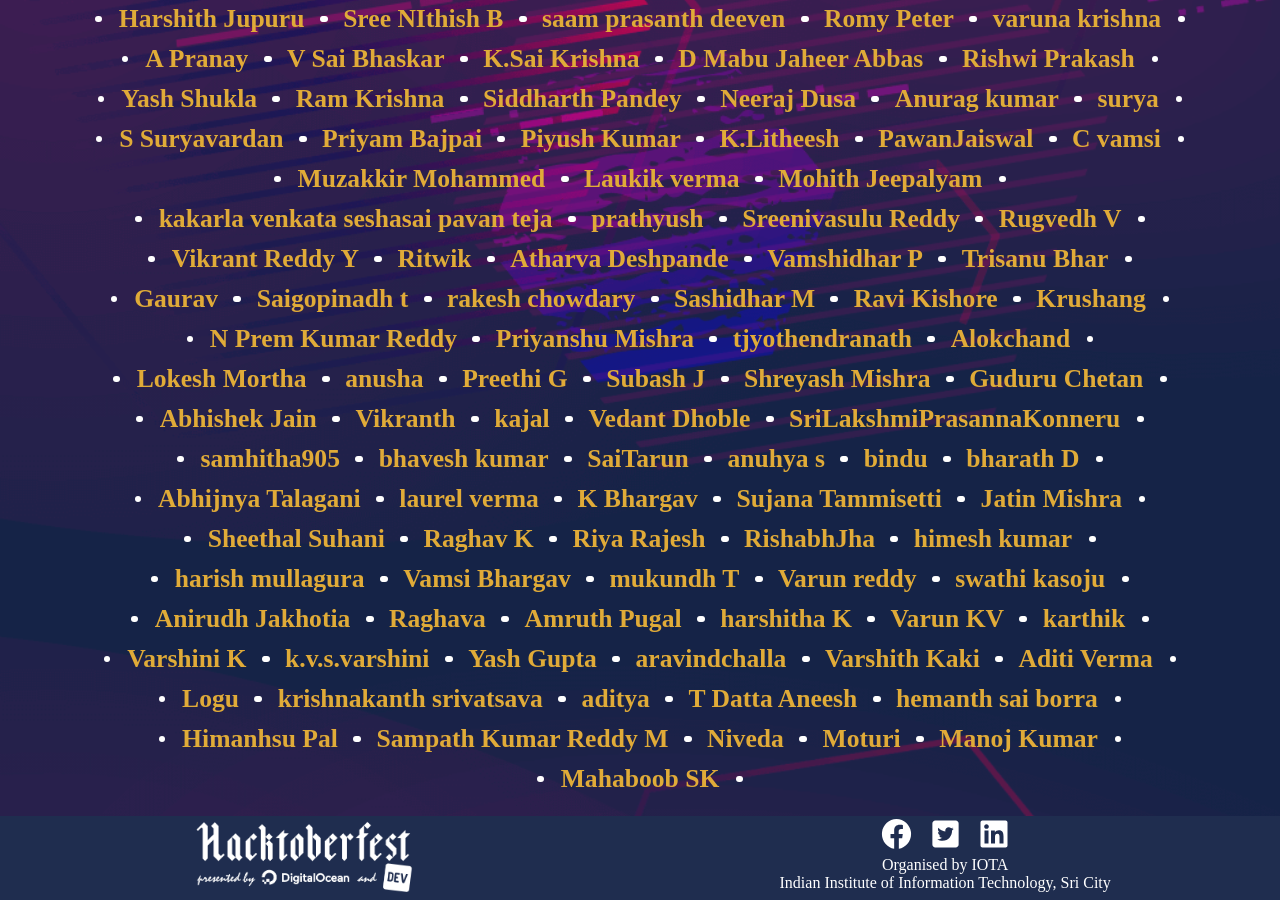
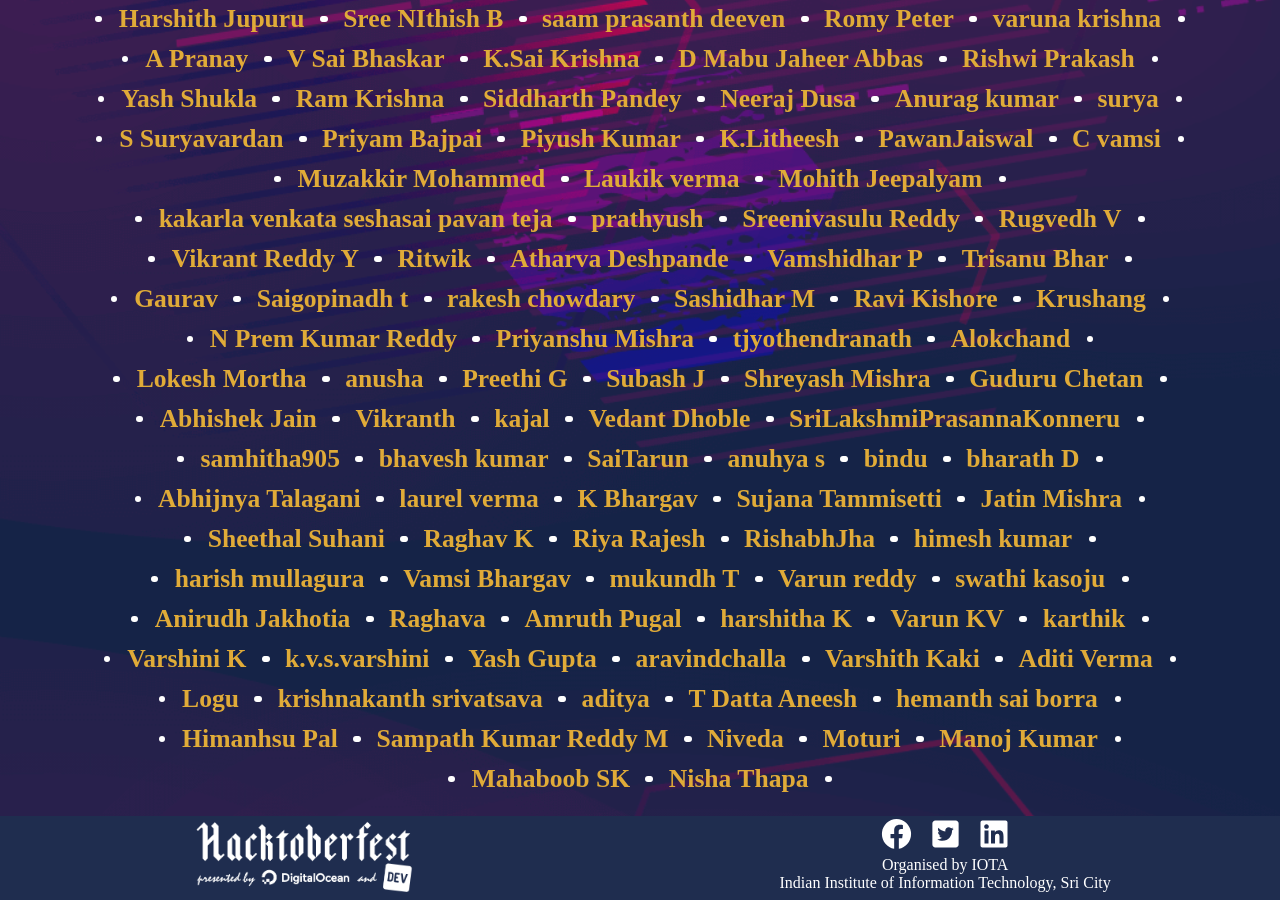
Before and after one commit to Project-Club-IIITS/hacktoberfest2019-participants, a Jekyll site: the page index.html, which Jekyll copies as it is, in a window 1280 px wide and 900 px high, scrolled down 694 px. Built offline with Jekyll 4.4.1, drawn with Linux system fonts in a browser that asks for light colours; some web fonts are replaced.

Commit message:
updated index.html

```diff
--- a/index.html
+++ b/index.html
@@ -204,6 +204,7 @@
             <li><a href="https://github.com/shashank4602ashank">Moturi</a></li>
             <li><a href="https://github.com/manojsai2002">Manoj Kumar</a></li>
             <li><a href="https://github.com/bannu6301418535">Mahaboob SK</a></li>
+	    <li><a href="https://github.com/nishathapa">Nisha Thapa</a></li>
 
         </ul>
       </div>
```
